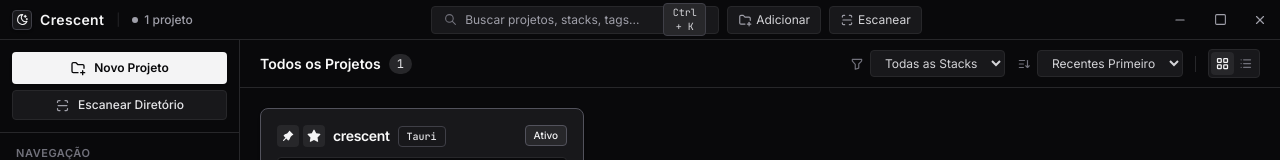
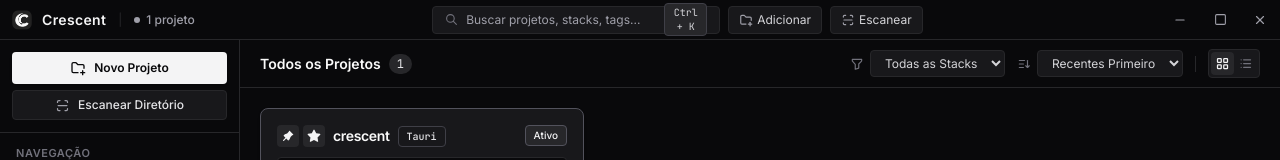
Before and after one commit to emireln/crescent, a React (Vite) app: page / in a window 1280 px wide. Shown: the top 160 px of the page. Built offline with nearby package versions, Linux system fonts and the light colour scheme; the HTML template or start-up script is replaced by a standard one.

Commit message:
feat: use crescent-logo.png as application logo and favicon

```diff
--- a/index.html
+++ b/index.html
@@ -4,6 +4,7 @@
     <meta charset="UTF-8" />
     <meta name="viewport" content="width=device-width, initial-scale=1.0" />
     <title>Crescent — Gerenciador Local de Projetos</title>
+    <link rel="icon" type="image/png" href="/crescent-logo.png" />
     <link rel="preconnect" href="https://fonts.googleapis.com" />
     <link rel="preconnect" href="https://fonts.gstatic.com" crossorigin />
     <link href="https://fonts.googleapis.com/css2?family=Inter:wght@300;400;500;600;700&family=JetBrains+Mono:wght@400;500;600&display=swap" rel="stylesheet" />
--- a/src/components/layout/Titlebar.tsx
+++ b/src/components/layout/Titlebar.tsx
@@ -4,7 +4,6 @@
   IconSquare,
   IconCopy,
   IconX,
-  IconMoonStars,
   IconSearch,
   IconFolderPlus,
   IconScan,
@@ -66,10 +65,12 @@
     >
       {/* Left: Brand / Logo */}
       <div className="flex items-center gap-3">
-        <div className="flex items-center gap-2 text-zinc-100 font-semibold tracking-wide text-sm">
-          <div className="w-5 h-5 rounded bg-zinc-900 border border-zinc-700 flex items-center justify-center text-zinc-100 shadow-sm">
-            <IconMoonStars size={13} className="text-zinc-100" />
-          </div>
+        <div className="flex items-center gap-2.5 text-zinc-100 font-semibold tracking-wide text-sm">
+          <img
+            src="/crescent-logo.png"
+            alt="Crescent"
+            className="h-5 w-auto max-w-[20px] object-contain rounded shrink-0"
+          />
           <span>Crescent</span>
         </div>
 
--- a/src/components/settings/SettingsModal.tsx
+++ b/src/components/settings/SettingsModal.tsx
@@ -7,7 +7,6 @@
   IconScan,
   IconDatabase,
   IconDownload,
-  IconShieldCheck,
   IconDeviceFloppy,
   IconCheck,
 } from '@tabler/icons-react';
@@ -234,9 +233,9 @@
 
           {/* App Info */}
           <div className="p-3 bg-zinc-950 border border-zinc-800 rounded flex items-center justify-between text-xs text-zinc-400">
-            <div className="flex items-center gap-2">
-              <IconShieldCheck size={16} className="text-zinc-300" />
-              <span>Crescent — Gerenciador Local de Projetos v0.1.0</span>
+            <div className="flex items-center gap-2.5">
+              <img src="/crescent-logo.png" alt="Crescent Logo" className="h-5 w-auto object-contain rounded shrink-0" />
+              <span className="text-zinc-200 font-medium">Crescent — Gerenciador Local de Projetos v0.1.0</span>
             </div>
             <span className="text-[11px] text-zinc-500 font-mono">100% Offline (PT-BR)</span>
           </div>
```
